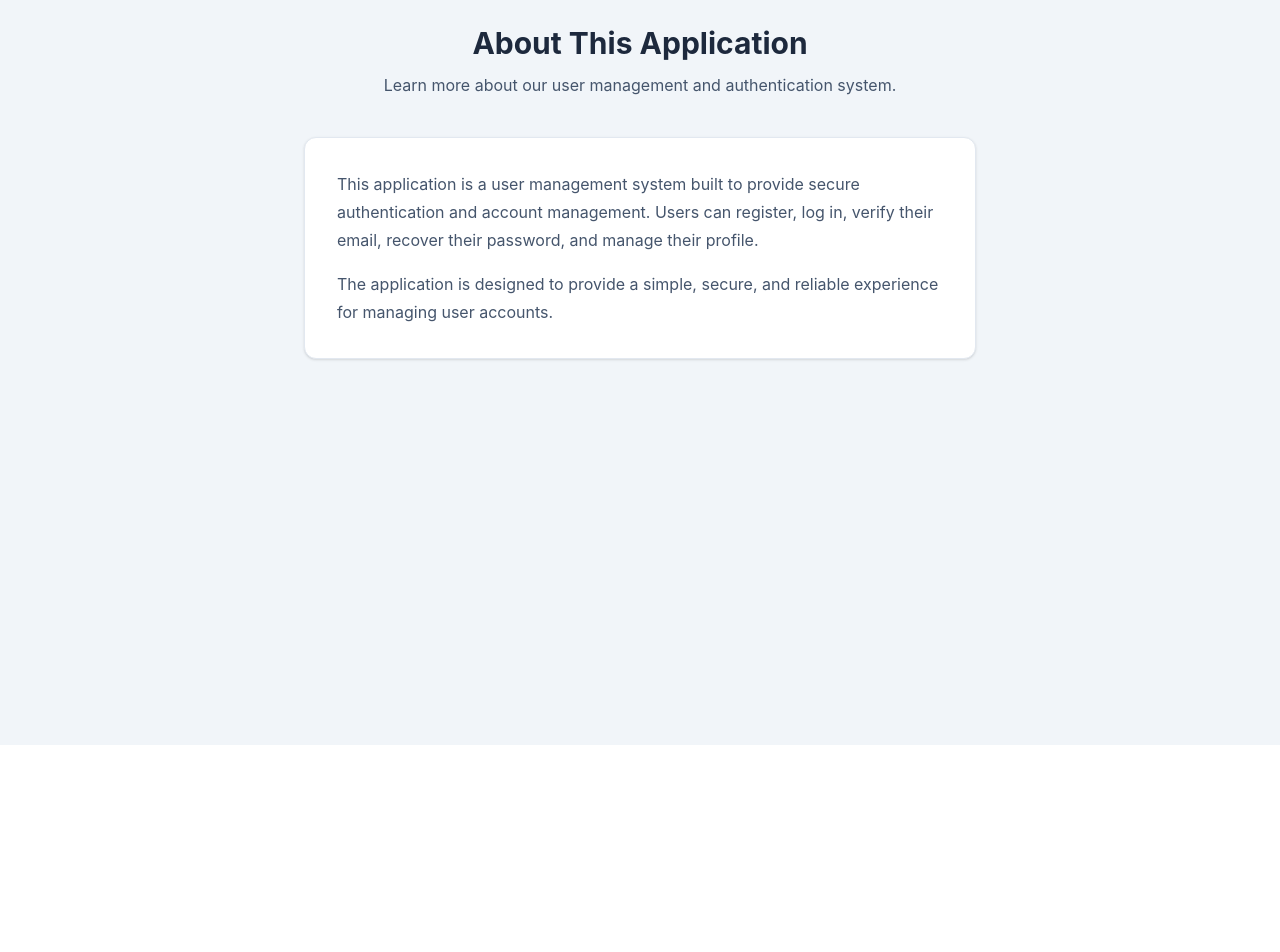
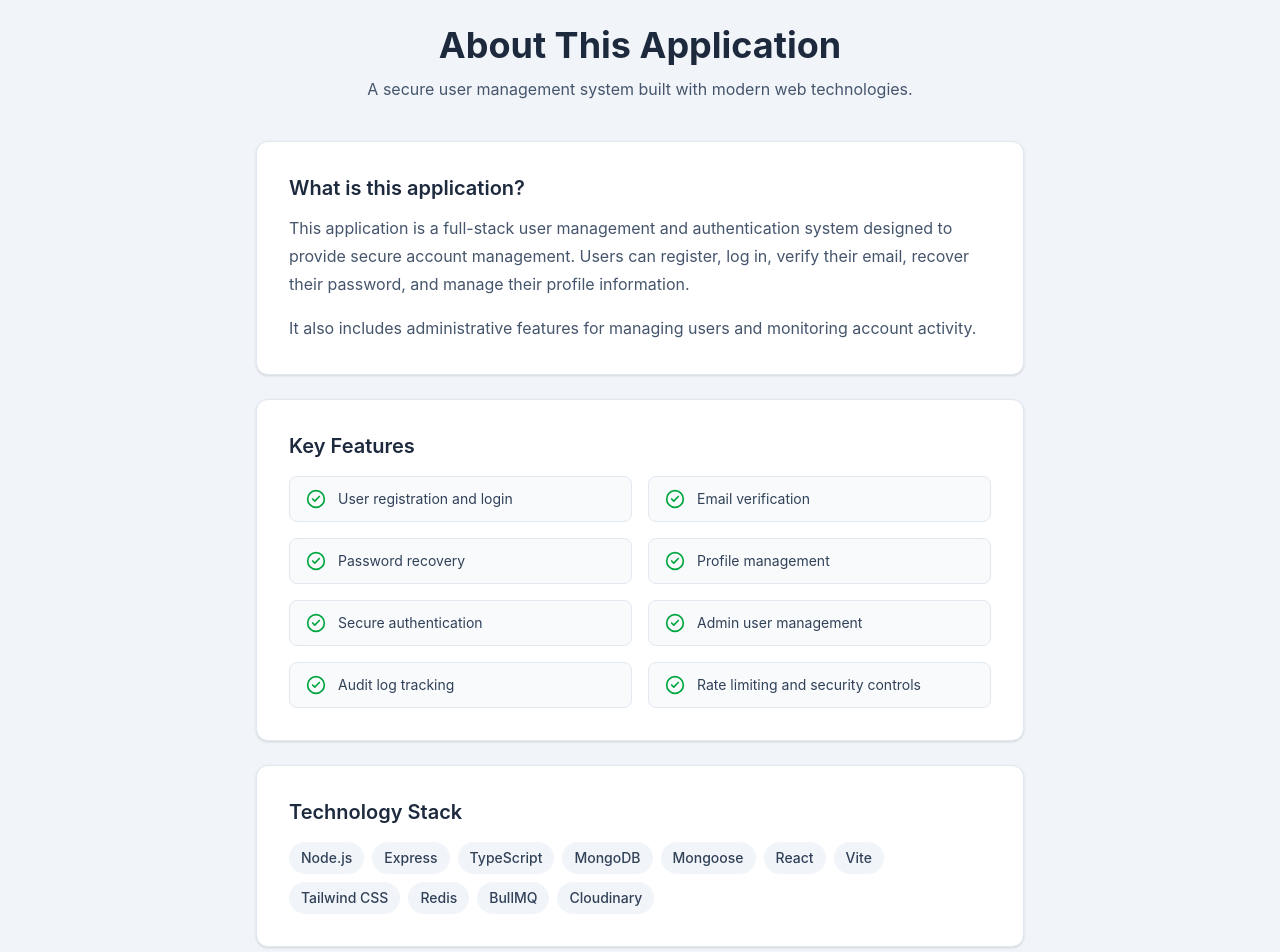
Before and after one commit to Thekishor/user_service, a React (Vite) app in the folder frontend/: page /about in a window 1280 px wide. Shown: the part 120-1072 px from the top of the page. Before the commit the page ends 865 px from the top, so only its background shows below. Built offline with nearby package versions, Linux system fonts and the light colour scheme; no server answers.

Commit message:
about and contact section

```diff
--- a/frontend/src/pages/About .jsx
+++ b/frontend/src/pages/About .jsx
@@ -1,26 +1,110 @@
+import { CheckCircle2 } from "lucide-react";
+
 const About = () => {
   return (
     <section className="min-h-screen bg-slate-100 px-4 py-12 sm:px-6 sm:py-20">
-      <div className="mx-auto max-w-2xl">
-        <h1 className="text-center text-3xl font-bold text-slate-800">
+      <div className="mx-auto max-w-3xl">
+        <h1 className="text-center text-3xl font-bold text-slate-800 sm:text-4xl">
           About This Application
         </h1>
 
-        <p className="mt-3 text-center text-slate-600">
-          Learn more about our user management and authentication system.
+        <p className="mx-auto mt-3 max-w-2xl text-center text-slate-600">
+          A secure user management system built with modern web technologies.
         </p>
 
-        <div className="mt-10 rounded-xl border border-slate-200 bg-white p-6 shadow-sm sm:p-8">
-          <p className="leading-7 text-slate-600">
-            This application is a user management system built to provide secure
-            authentication and account management. Users can register, log in,
-            verify their email, recover their password, and manage their profile.
-          </p>
+        <div className="mt-10 space-y-6">
+          {/* About */}
+          <div className="rounded-xl border border-slate-200 bg-white p-6 shadow-sm sm:p-8">
+            <h2 className="text-xl font-semibold text-slate-800">
+              What is this application?
+            </h2>
 
-          <p className="mt-4 leading-7 text-slate-600">
-            The application is designed to provide a simple, secure, and reliable
-            experience for managing user accounts.
-          </p>
+            <p className="mt-3 leading-7 text-slate-600">
+              This application is a full-stack user management and
+              authentication system designed to provide secure account
+              management. Users can register, log in, verify their email,
+              recover their password, and manage their profile information.
+            </p>
+
+            <p className="mt-4 leading-7 text-slate-600">
+              It also includes administrative features for managing users and
+              monitoring account activity.
+            </p>
+          </div>
+
+          {/* Features */}
+          <div className="rounded-xl border border-slate-200 bg-white p-6 shadow-sm sm:p-8">
+            <h2 className="text-xl font-semibold text-slate-800">
+              Key Features
+            </h2>
+
+            <ul className="mt-4 grid gap-4 sm:grid-cols-2">
+              {[
+                "User registration and login",
+                "Email verification",
+                "Password recovery",
+                "Profile management",
+                "Secure authentication",
+                "Admin user management",
+                "Audit log tracking",
+                "Rate limiting and security controls",
+              ].map((feature) => (
+                <li
+                  key={feature}
+                  className="flex items-center gap-3 rounded-lg border border-slate-200
+                 bg-slate-50 px-4 py-3 text-sm text-slate-700"
+                >
+                  <CheckCircle2 className="h-5 w-5 shrink-0 text-green-600" />
+                  <span>{feature}</span>
+                </li>
+              ))}
+            </ul>
+          </div>
+
+          {/* Technology */}
+          <div className="rounded-xl border border-slate-200 bg-white p-6 shadow-sm sm:p-8">
+            <h2 className="text-xl font-semibold text-slate-800">
+              Technology Stack
+            </h2>
+
+            <div className="mt-4 flex flex-wrap gap-2">
+              {[
+                "Node.js",
+                "Express",
+                "TypeScript",
+                "MongoDB",
+                "Mongoose",
+                "React",
+                "Vite",
+                "Tailwind CSS",
+                "Redis",
+                "BullMQ",
+                "Cloudinary",
+              ].map((tech) => (
+                <span
+                  key={tech}
+                  className="rounded-full bg-slate-100 px-3 py-1.5 text-sm
+                         font-medium text-slate-700"
+                >
+                  {tech}
+                </span>
+              ))}
+            </div>
+          </div>
+
+          {/* Purpose */}
+          <div className="rounded-xl border border-slate-200 bg-white p-6 shadow-sm sm:p-8">
+            <h2 className="text-xl font-semibold text-slate-800">
+              Project Purpose
+            </h2>
+
+            <p className="mt-3 leading-7 text-slate-600">
+              The project was built to demonstrate practical full-stack
+              development, including REST API development, authentication,
+              database management, background jobs, caching, security, and
+              deployment.
+            </p>
+          </div>
         </div>
       </div>
     </section>
--- a/frontend/src/pages/Contact .jsx
+++ b/frontend/src/pages/Contact .jsx
@@ -1,31 +1,118 @@
+import { Mail, Phone, MapPin, MessageCircle } from "lucide-react";
+
 const Contact = () => {
   return (
     <section className="min-h-screen bg-slate-100 px-4 py-12 sm:px-6 sm:py-20">
-      <div className="mx-auto max-w-2xl">
-        <h1 className="text-center text-3xl font-bold text-slate-800">
+      <div className="mx-auto max-w-3xl">
+        <h1 className="text-center text-3xl font-bold text-slate-800 sm:text-4xl">
           Contact Us
         </h1>
 
-        <p className="mt-3 text-center text-slate-600">
-          Have a question or need help? Feel free to get in touch with us.
+        <p className="mx-auto mt-3 max-w-xl text-center text-slate-600">
+          Have a question, feedback, or need help? Feel free to get in touch.
         </p>
 
-        <div className="mt-10 rounded-xl border bg-white p-6 shadow-sm sm:p-8">
-          <div className="space-y-6">
-            <div>
-              <h2 className="text-sm font-semibold text-slate-500">Email</h2>
-              <p className="mt-1 text-slate-800">kishorpandey981@gmail.com</p>
+        <div className="mt-10 grid gap-6 sm:grid-cols-2">
+          {/* Email */}
+          <a
+            href="mailto:kishorpandey981@gmail.com"
+            className="group rounded-xl border border-slate-200 bg-white p-6 shadow-md transition hover:-translate-y-1 hover:shadow-md"
+          >
+            <div className="flex items-center gap-4">
+              <div className="rounded-lg bg-slate-100 p-3">
+                <Mail className="h-5 w-5 text-slate-700"></Mail>
+              </div>
+
+              <div>
+                <h2 className="font-semibold text-slate-800">Email</h2>
+                <p className="mt-1 text-sm text-slate-600">
+                  kishorpandey981@gmail.com
+                </p>
+              </div>
             </div>
+          </a>
 
-            <div>
-              <h2 className="text-sm font-semibold text-slate-500">Phone</h2>
-              <p className="mt-1 text-slate-800">+977-9840042981</p>
+          {/* Phone */}
+          <a
+            href="tel:+9779840042981"
+            className="group rounded-xl border border-slate-200 bg-white p-6
+                       shadow-sm transition hover:-translate-y-1 hover:shadow-md"
+          >
+            <div className="flex items-center gap-4">
+              <div className="rounded-lg bg-slate-100 p-3">
+                <Phone className="h-5 w-5 text-slate-700" />
+              </div>
+
+              <div>
+                <h2 className="font-semibold text-slate-800">Phone</h2>
+                <p className="mt-1 text-sm text-slate-600">+977 9840042981</p>
+              </div>
             </div>
+          </a>
 
-            <div>
-              <h2 className="text-sm font-semibold text-slate-500">Location</h2>
-              <p className="mt-1 text-slate-800">Butwal, Nepal</p>
+          {/* Location */}
+          <div className="rounded-xl border border-slate-200 bg-white p-6 shadow-sm">
+            <div className="flex items-center gap-4">
+              <div className="rounded-lg bg-slate-100 p-3">
+                <MapPin className="h-5 w-5 text-slate-700" />
+              </div>
+
+              <div>
+                <h2 className="font-semibold text-slate-800">Location</h2>
+                <p className="mt-1 text-sm text-slate-600">Butwal, Nepal</p>
+              </div>
             </div>
+          </div>
+
+          {/* Availability */}
+          <div className="rounded-xl border border-slate-200 bg-white p-6 shadow-sm">
+            <div className="flex items-center gap-4">
+              <div className="rounded-lg bg-slate-100 p-3">
+                <MessageCircle className="h-5 w-5 text-slate-700" />
+              </div>
+
+              <div>
+                <h2 className="font-semibold text-slate-800">Available for</h2>
+                <p className="mt-1 text-sm text-slate-600">
+                  Questions, feedback & collaboration
+                </p>
+              </div>
+            </div>
+          </div>
+        </div>
+
+        {/* Social Links */}
+        <div className="mt-8 rounded-xl border border-slate-200 bg-white p-6 shadow-sm sm:p-8 ">
+          <h2 className="text-lg font-semibold text-slate-800">
+            Connect With Me
+          </h2>
+
+          <div className="mt-4 flex flex-wrap gap-3">
+            <a
+              href="https://github.com/Thekishor"
+              target="_blank"
+              rel="noopener noreferrer"
+              className="rounded-lg border border-slate-200 px-4 py-2.5
+                        text-sm font-medium text-slate-700
+                        transition hover:-translate-y-0.5
+                        hover:border-slate-900 hover:bg-slate-900 hover:text-white
+                        hover:shadow-sm"
+            >
+              GitHub
+            </a>
+
+            <a
+              href="https://www.linkedin.com/in/kishor-pandey-209a9323b/"
+              target="_blank"
+              rel="noopener noreferrer"
+              className="rounded-lg border border-slate-200 px-4 py-2.5
+                        text-sm font-medium text-slate-700
+                        transition hover:-translate-y-0.5
+                      hover:border-blue-600 hover:bg-blue-600 hover:text-white
+                        hover:shadow-sm"
+            >
+              LinkedIn
+            </a>
           </div>
         </div>
       </div>
```
